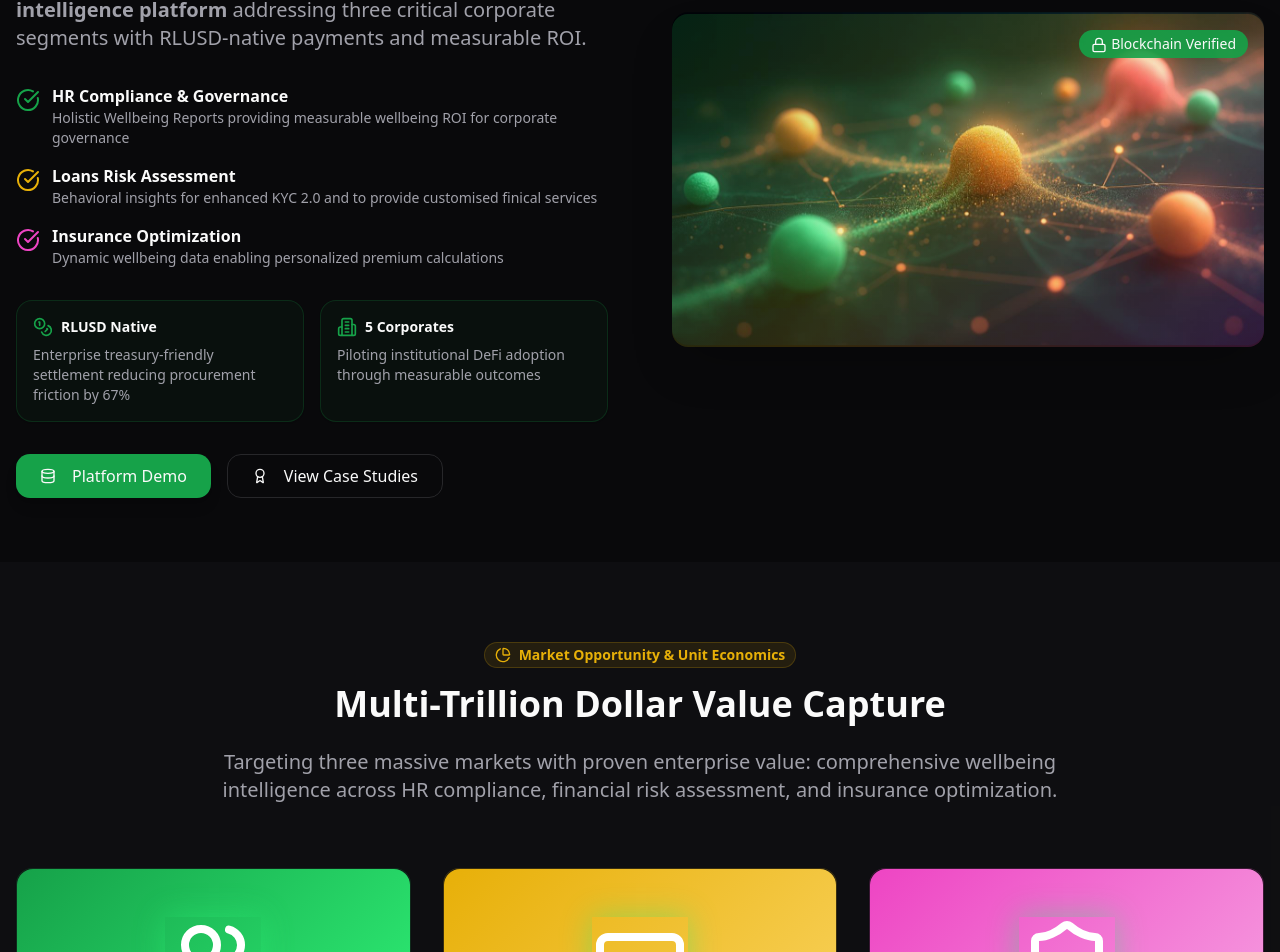
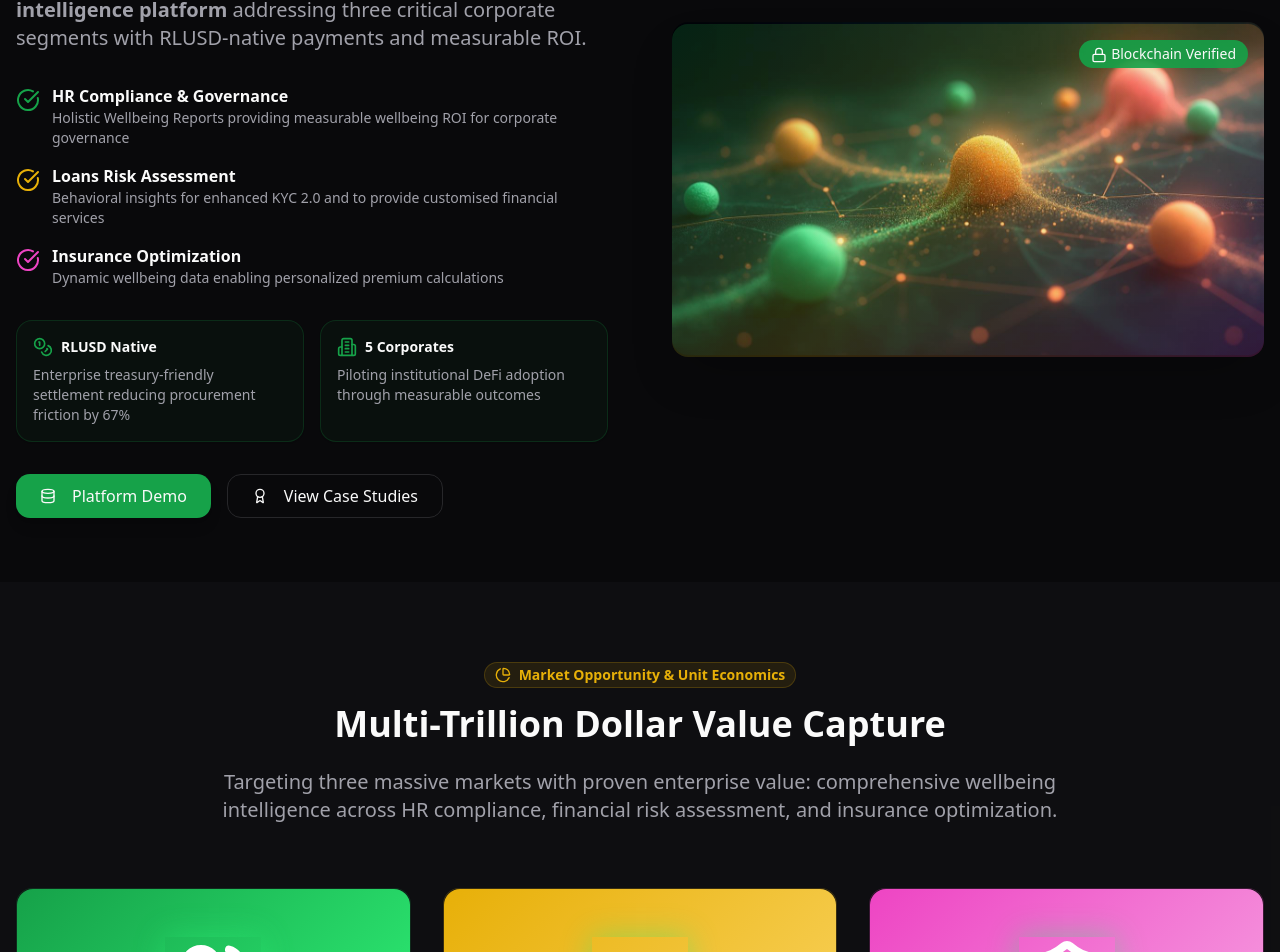
Before and after one commit to nieshsp2/kosha.work, a React (Vite) app: page / in a window 1280 px wide. Shown: the part 1735-2687 px from the top of the page. Built offline with nearby package versions, Linux system fonts and the light colour scheme; no server answers.

Commit message:
Fix typo in header
Replaced "finical" with "financial" in the header.

```diff
--- a/src/pages/Index.tsx
+++ b/src/pages/Index.tsx
@@ -185,7 +185,7 @@ const Index = () => {
                   <CheckCircle className="h-5 w-5 md:h-6 md:w-6 text-brand-wealth mt-1 flex-shrink-0" />
                   <div>
                     <h4 className="font-semibold text-sm md:text-base">Loans Risk Assessment</h4>
-                    <p className="text-xs md:text-sm text-muted-foreground">Behavioral insights for enhanced KYC 2.0 and to provide customised finical services</p>
+                    <p className="text-xs md:text-sm text-muted-foreground">Behavioral insights for enhanced KYC 2.0 and to provide customised financial services</p>
                   </div>
                 </div>
                 <div className="flex items-start gap-3">
```
